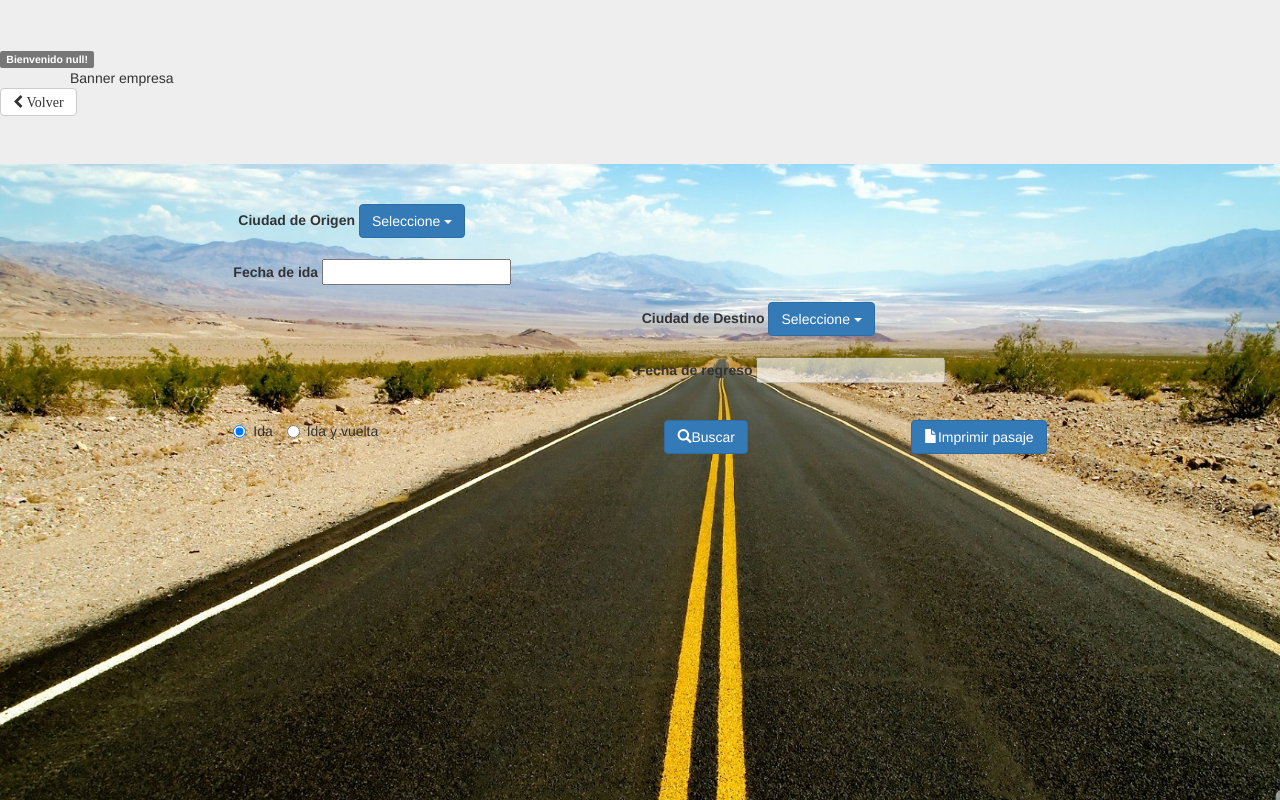
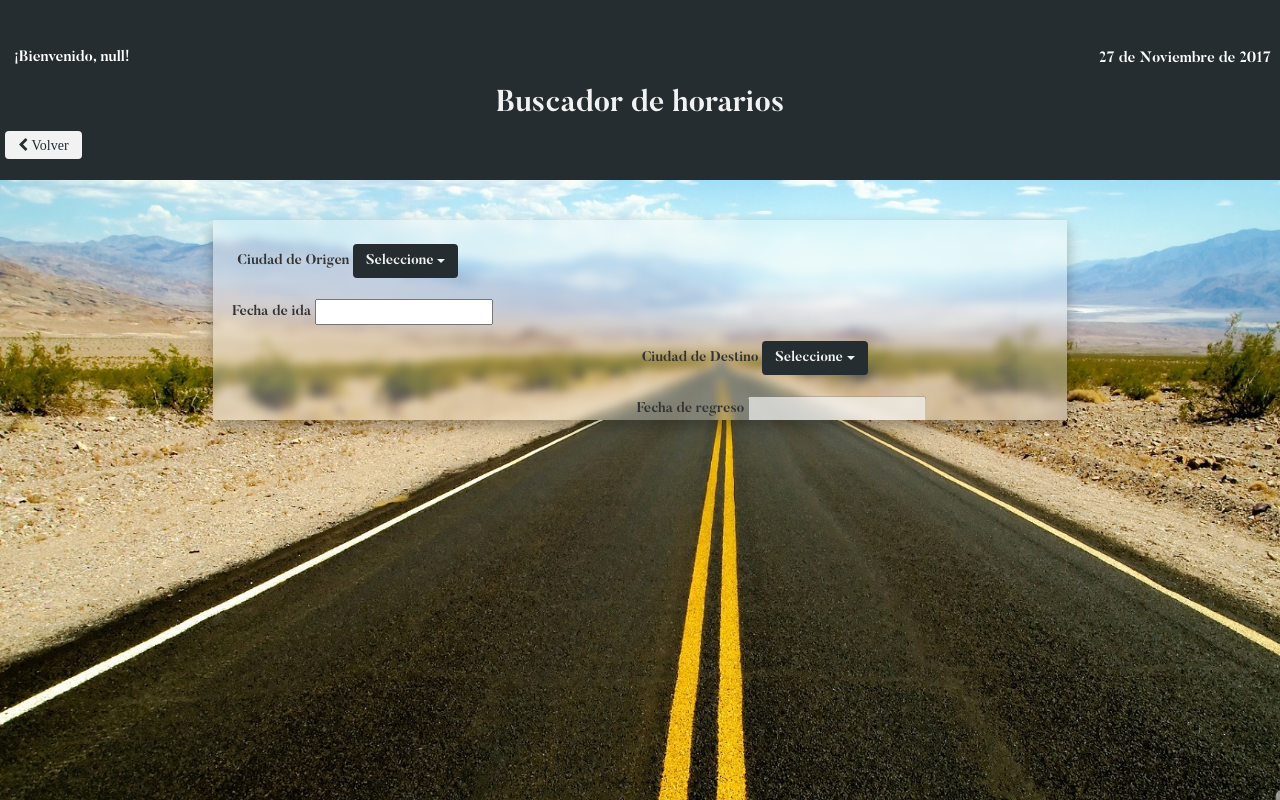
Before and after one commit to Gundwane/busweb, a PHP site: page /datosIniciales.html in a window 1280 px wide. Run offline with PHP 8.4, Linux system fonts and the light colour scheme; data that the repository does not hold is empty.

Commit message:
Added styling

```diff
--- /dev/null
+++ b/public_html/css/datosIniciales.css
@@ -0,0 +1,167 @@
+@font-face {
+    font-family: butlerBold;
+    src: url('fonts/Butler_Bold.otf');
+}
+
+@media only screen and (max-width: 500px) {
+    .main-glass{
+      float: left;
+      overflow: auto;
+      height: 300px !important;
+    }
+
+    #bds{
+      float: left;
+    }
+}
+
+.jumbotron{
+  background-color: #252d30;
+  height: 180px;
+  margin-bottom: 0;
+  color: #F2F2F2;
+}
+
+.jumbotronTitle{
+  text-align: center;
+}
+
+.jumbotron > span{
+  margin-left: 5px;
+}
+
+.jumbotron > button{
+  margin-left: 5px;
+}
+
+.main-glass{
+  height: 200px;
+  margin-top: 40px;
+  position: relative;
+  overflow: hidden;
+  background: inherit;
+  z-index: 1;
+  box-shadow: 0 .5em 1em rgba(0,0,0,.3);
+}
+
+.main-glass::before{
+  content: "";
+  top: 0; right: 0; bottom: 0; left: 0;
+  position: absolute;
+  filter: blur(5px);
+  background: inherit;
+  box-shadow: inset 0 0 3000px rgba(255,255,255,.8);
+  margin: -20px;
+  z-index: -1;
+}
+
+.btn{
+  background-color: #252d30;
+  color: #F2F2F2;
+}
+
+.btn:hover{
+  background-color: #F2F2F2;
+  color: #252d30;
+  border-color: #252d30;
+}
+
+.btn:focus{
+  background-color: #BDBDBD;
+  color: #252d30;
+  border-color: #252d30;
+}
+
+.redBorder{
+  border: 1px solid red;
+  box-shadow: 0px 0px 5px red;
+}
+
+#backButton{
+  background-color: #F2F2F2;
+  color: #252d30;
+}
+
+#backButton:hover{
+  background-color: #BDBDBD;
+  color: #252d30;
+  border-color: #F2F2F2;
+}
+
+#spanUser{
+  font-size: 15px;
+}
+
+#spanFecha{
+  float: right;
+  font-size: 15px;
+}
+
+#divOrigen{
+    margin: 4px;
+    float: left;
+}
+
+#divDropdownOrigen, #divDropdownDestino{
+    margin: 5px;
+    width: 400px;
+    height: 50px;
+}
+
+#divDestino{
+    margin: 5px;
+    float: right;
+}
+
+#divRadio{
+    margin: 5px;
+    clear: both;
+    position: relative;
+    top: 30px;
+}
+
+#divImprimir{
+    margin: 5px;
+    width: 400px;
+    height: 50px;
+}
+
+#btnBuscar{
+    position: absolute;
+    left: 53%;
+}
+
+#divDanger{
+    display: none;
+    text-align: center;
+    padding: 5px;
+    position: fixed;
+    left: 15%; /*A la derecha deje un espacio de 0px*/
+    right: 15%; /*A la izquierda deje un espacio de 0px*/
+    bottom: 0px; /*Abajo deje un espacio de 0px*/
+    height: 50px; /*alto del div*/
+    z-index: 0;
+}
+
+ul{
+  margin-top: -15px !important;
+}
+
+form{
+  margin-top: 15px;
+}
+
+main{
+  background: url('../images/background.jpg');
+  background-attachment: fixed;
+  background-repeat: no-repeat;
+  background-size: cover;
+}
+
+html, body, main {
+  height: 100%;
+}
+
+body{
+  font-family: butlerBold;
+}
--- a/public_html/css/divs.css
+++ /dev/null
@@ -1,58 +0,0 @@
-#divOrigen{
-    margin: 5px;
-    float: left;
-}
-
-#divDropdownOrigen, #divDropdownDestino{
-    margin: 5px;
-    width: 400px;
-    height: 50px;
-}
-
-#divDestino{
-    margin: 5px;
-    float: right;
-}
-
-#divRadio{
-    margin: 5px;
-    clear: both;
-    position: relative;
-    top: 30px;
-}
-
-#divImprimir{
-    margin: 5px;
-    width: 400px;
-    height: 50px;
-}
-
-#btnBuscar{
-    position: absolute;
-    left: 53%;
-}
-
-body{
-    background:url('../images/background.jpg');
-    background-attachment: fixed;
-    background-repeat: no-repeat;
-    background-size: cover;
-    background-color: #dce8f4;
-}
-
-.redBorder{
-    border: 1px solid red;
-    box-shadow: 0px 0px 5px red;
-}
-
-#divDanger{
-    display: none;
-    text-align: center;
-    padding: 5px;
-    position: fixed;
-    left: 15%; /*A la derecha deje un espacio de 0px*/
-    right: 15%; /*A la izquierda deje un espacio de 0px*/
-    bottom: 0px; /*Abajo deje un espacio de 0px*/
-    height: 50px; /*alto del div*/
-    z-index: 0;
-}
--- a/public_html/datosIniciales.html
+++ b/public_html/datosIniciales.html
@@ -9,9 +9,9 @@
         <!-- Bootstrap -->
         <link href="css/bootstrap.min.css" rel="stylesheet">
         <link href="css/jquery-ui.min.css" rel="stylesheet">
-        <link href="css/divs.css" rel="stylesheet">
         <link href="css/bootstrap-select.min.css" rel="stylesheet">
         <link href="css/font-awesome.min.css" rel="stylesheet" >
+        <link href="css/datosIniciales.css" rel="stylesheet">
 
         <!-- HTML5 shim and Respond.js for IE8 support of HTML5 elements and media queries -->
         <!-- WARNING: Respond.js doesn't work if you view the page via file:// -->
@@ -21,21 +21,22 @@
         <![endif]-->
     </head>
     <body>
+      <main role="main">
         <div class="jumbotron">
-            <span id="spanUser" class="label label-default">Bienvenido </span>
-            <div class="container">
-                Banner empresa
+            <span id="spanUser" class="label">¡Bienvenido, </span><span id="spanFecha" class="label"></span>
+            <div class="container jumbotronTitle">
+                <h2>Buscador de horarios</h2>
             </div>
-            <button type="button" id="backButton" class="btn btn-default fa fa-chevron-left"> Volver</button>
+            <button id="backButton" type="button"  class="btn fa fa-chevron-left"> Volver</button>
         </div>
         <div class="col-lg-2"></div>
 
-        <div class="col-lg-8">
+        <div class="main-glass col-lg-8">
           <form id="formWeb" method="post" action="validacion.php">
               <div id="divOrigen">
                   <div class="dropdown" id="divDropdownOrigen">
                       <label>Ciudad de Origen</label>
-                        <button class="btn btn-primary dropdown-toggle" type="button" id="btnDropdownOrigen" data-toggle="dropdown" aria-haspopup="true" aria-expanded="true">
+                      <button class="btn dropdown-toggle" type="button" id="btnDropdownOrigen" data-toggle="dropdown" aria-haspopup="true" aria-expanded="true">
                           Seleccione
                           <span class="caret"></span>
                       </button>
@@ -48,7 +49,7 @@
               <div id="divDestino">
                   <div class="dropdown" id="divDropdownDestino">
                       <label>Ciudad de Destino</label>
-                        <button class="btn btn-primary dropdown-toggle" type="button" id="btnDropdownDestino" data-toggle="dropdown" aria-haspopup="true" aria-expanded="true">
+                      <button class="btn dropdown-toggle" type="button" id="btnDropdownDestino" data-toggle="dropdown" aria-haspopup="true" aria-expanded="true">
                           Seleccione
                           <span class="caret"></span>
                       </button>
@@ -61,10 +62,10 @@
               <div id="divRadio">
                   <label class="radio-inline"><input type="radio" name="optradio" value="1" checked="checked">Ida</label>
                   <label class="radio-inline"><input type="radio" name="optradio" value="2">Ida y vuelta</label>
-                    <button type="button" id="btnBuscar" class="btn btn-primary pull-right">
+                    <button type="button" id="btnBuscar" class="btn pull-right">
                         <span class="glyphicon glyphicon-search"></span>Buscar
                     </button>
-                    <button type="button" id="btnImprimir" class="btn btn-primary pull-right">
+                    <button type="button" id="btnImprimir" class="btn pull-right">
                         <span class="glyphicon glyphicon-file"></span>Imprimir pasaje
                     </button>
               </div>
@@ -78,7 +79,7 @@
         </div>
 
         <div class="col-lg-2"></div>
-
+      </main>
         <!-- SCRIPTS -->
         <script src="js/jquery-1.11.2.min.js"></script>
         <script src="js/bootstrap.min.js"></script>
--- a/public_html/index.html
+++ b/public_html/index.html
@@ -9,7 +9,7 @@
     </head>
     <body>
         <div class="jumbotron">
-          <h2>TRANSPORTES PIRIBICHICHI</h2>
+          <h2>SOMETRANS</h2>
         </div>
         <div class="image container">
         </div>
--- a/public_html/js/datosIniciales.js
+++ b/public_html/js/datosIniciales.js
@@ -7,6 +7,8 @@ $(function () {
     var usuario = localStorage.getItem('usuario');
     var ciudadOrigen, ciudadDestino;
     var arraySession = [];
+    var fecha = new Date();
+    var mes = ["Enero", "Febrero", "Marzo", "Abril", "Mayo", "Junio", "Julio", "Agosto", "Septiembre", "Octubre", "Noviembre", "Diciembre"];
 
     dropdownCaptura = function (dropdown, boton) {
         var ciudad;
@@ -31,6 +33,8 @@ $(function () {
 
     $('#spanUser').append(usuario+'!');
 
+    $('#spanFecha').append(fecha.getDate()+' de '+mes[fecha.getMonth()]+' de '+fecha.getFullYear());
+
     $('#btnImprimir').click(function(){
       window.location.replace('ticket.html');
     })
@@ -40,7 +44,7 @@ $(function () {
         $("#divDanger").fadeOut();                                              //Estas dos funciones las vuelven a azul cuando clickeas
     });
 
-    $('#divRadio').on('change', 'input:radio', function(){  //Busca nuevos servicios al seleccionar nuevamente Ida o Vuelta
+    $('#divRadio').on('change', 'input:radio', function(){                      //Busca nuevos servicios al seleccionar nuevamente Ida o Vuelta
       if ($(this).val() == 2) {
         $('#datepickerDestino').removeAttr('disabled');
       }else {
--- a/public_html/js/datosPasajero.js
+++ b/public_html/js/datosPasajero.js
@@ -12,7 +12,6 @@ $(function(){
   var counter = 0;
 
   if (fechaVuelta !== null) {
-    console.log('Otra vez esto, la re ppputa madre');
     $('#divVuelta').css('display', 'block');
     var horaVuelta = localStorage.getItem('horaVuelta');
 
--- a/public_html/js/pago.js
+++ b/public_html/js/pago.js
@@ -6,8 +6,6 @@ $(function(){
   var fechaIda = JSON.parse(localStorage.getItem('fechaIdaNF'));
   var idPasajero = null, idTitular = null;
   getPrecios();
-
-  console.log(datos);
 
   $('.dropdown-menu a').click(function(){
     $(this).closest('.dropdown').find('.btn').html($(this).text());
@@ -117,7 +115,6 @@ $(function(){
 
   function insertTicket(idPasajero, idTitular, butaca){
     var url = 'acciones.php?accion=insertTicket';
-    console.log('Id pasajero: '+idPasajero);
 
     $.ajax({
       url: url,
@@ -227,10 +224,9 @@ $(function(){
   }
 
   function dataSend(data){
-    console.log(data);
     $.each(data, function(index, value){
       $.each(value, function(subindex, subvalue){
-        console.log(subindex+' '+subvalue);
+
       })
     })
   }
```
Also changed, not shown: public_html/css/index.css (+7 -6 lines), public_html/css/seleccionServicios.css (+77 -60 lines), public_html/seleccionServicio.html (+9 -23 lines), public_html/images/fondo-blanco-y-negro.jpg (added), public_html/images/fondo-gris-nubes.jpg (added), public_html/images/grey-white-wallpaper.jpg (added), public_html/images/white-wallpaper.jpg (added), public_html/images/white-wallpaper.png (added). Lines whose indentation alone changed are shown as unchanged.
